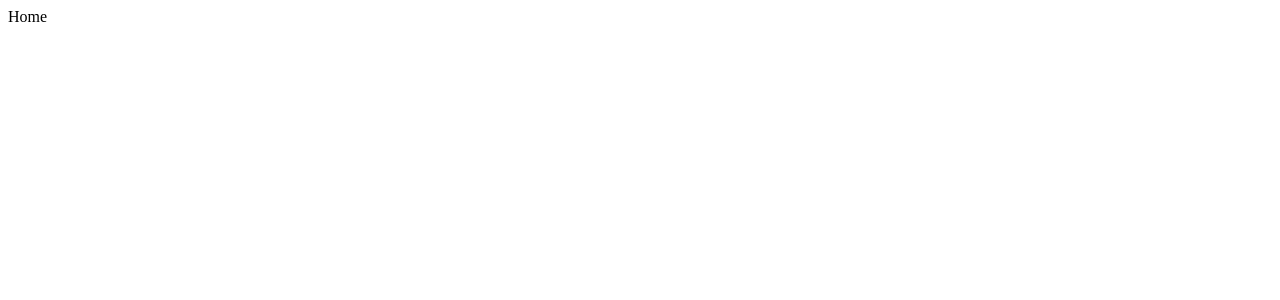
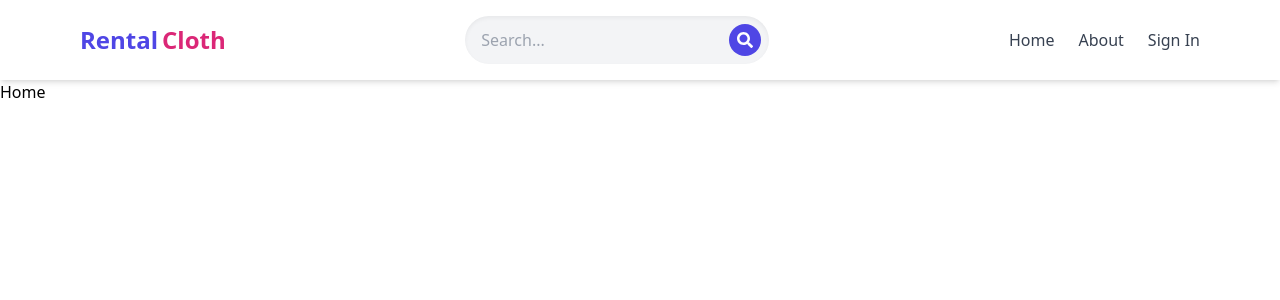
Before and after one commit to cdxgh/FinalYearProject, a React (Vite) app in the folder client/: page / in a window 1280 px wide. Shown: the top 300 px of the page. Built offline with nearby package versions, Linux system fonts and the light colour scheme.

Commit message:
added the header components and updated routes

```diff
--- a/client/package.json
+++ b/client/package.json
@@ -12,6 +12,8 @@
   "dependencies": {
     "react": "^18.2.0",
     "react-dom": "^18.2.0",
+    "react-icons": "^5.2.1",
+    "react-redux": "^9.1.2",
     "react-router-dom": "^6.23.1"
   },
   "devDependencies": {
--- a/client/src/App.jsx
+++ b/client/src/App.jsx
@@ -4,21 +4,21 @@ import Signin from "./pages/Signin";
 import SignUp from "./pages/SignUp";
 import About from "./pages/About";
 import UserProfile from "./pages/UserProfile";
-
-
+import Header from "./components/Header";
 
 const App = () => {
   return (
- <BrowserRouter>
- <Routes>
-  <Route path="/" element={<Home/>}/>
-  <Route path="/sign-in" element={<Signin/>}/>
-  <Route path="/sign-up" element={<SignUp />}/>
-  <Route path="/about" element={<About/>}/>
-  <Route path="/profile" element={<UserProfile/>}/>
- </Routes>
- </BrowserRouter>
-  )
+    <BrowserRouter>
+      <Header />
+      <Routes>
+        <Route path="/" element={<Home />} />
+        <Route path="/sign-in" element={<Signin />} />
+        <Route path="/sign-up" element={<SignUp />} />
+        <Route path="/about" element={<About />} />
+        <Route path="/profile" element={<UserProfile />} />
+      </Routes>
+    </BrowserRouter>
+  );
 }
 
-export default App
+export default App;
--- /dev/null
+++ b/client/src/components/Header.jsx
@@ -0,0 +1,66 @@
+import { FaSearch } from "react-icons/fa";
+import { Link } from "react-router-dom";
+import React, { useState } from 'react';
+
+const Header = () => {
+  const [searchTerm, setSearchTerm] = useState("");
+  const currentUser = null; // Replace this with actual user state/prop
+
+  const handleSubmit = (e) => {
+    e.preventDefault();
+    // Handle search submission logic
+    console.log("Searching for:", searchTerm);
+  };
+
+  return (
+    <header className="bg-white shadow-md">
+      <div className="flex justify-between items-center max-w-6xl mx-auto p-4">
+        <Link to="/">
+          <h1 className="font-bold text-lg sm:text-2xl flex items-center">
+            <span className="text-indigo-600">Rental</span>
+            <span className="text-pink-600 ml-1">Cloth</span>
+          </h1>
+        </Link>
+        <form onSubmit={handleSubmit} className="bg-gray-100 p-2 rounded-full flex items-center shadow-inner">
+          <input
+            type="text"
+            placeholder="Search..."
+            className="bg-transparent focus:outline-none px-2 w-32 sm:w-64"
+            value={searchTerm}
+            onChange={(e) => setSearchTerm(e.target.value)}
+          />
+          <button type="submit" className="p-2 rounded-full bg-indigo-600 hover:bg-indigo-700 focus:bg-indigo-700 text-white">
+            <FaSearch />
+          </button>
+        </form>
+        <ul className="flex gap-6 items-center">
+          <li>
+            <Link to="/" className="text-gray-700 hover:text-indigo-600 font-medium">
+              Home
+            </Link>
+          </li>
+          <li>
+            <Link to="/about" className="text-gray-700 hover:text-indigo-600 font-medium">
+              About
+            </Link>
+          </li>
+          <li>
+            <Link to="/profile" className="flex items-center">
+              {currentUser ? (
+                <img
+                  src={currentUser.avatar}
+                  alt="avatar"
+                  className="rounded-full h-8 w-8 object-cover border-2 border-indigo-600"
+                />
+              ) : (
+                <span className="text-gray-700 hover:text-indigo-600 font-medium">Sign In</span>
+              )}
+            </Link>
+          </li>
+        </ul>
+      </div>
+    </header>
+  );
+}
+
+export default Header;
--- a/client/src/index.css
+++ b/client/src/index.css
@@ -1,3 +1,3 @@
-/* @tailwind base;
+@tailwind base;
 @tailwind components;
-@tailwind utilities; */
+@tailwind utilities;
```
Also changed, not shown: 1 other file (tests, documents, lock files or other folders).
